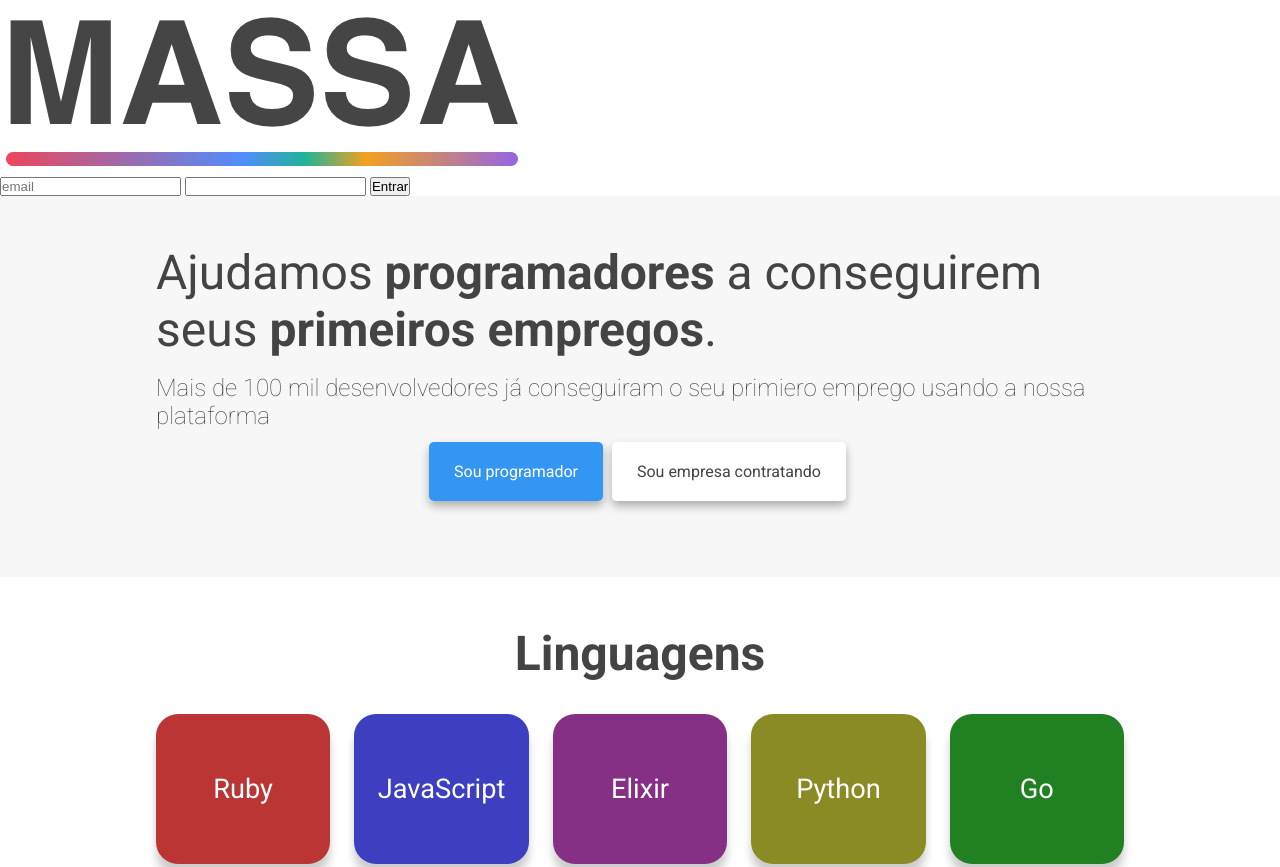
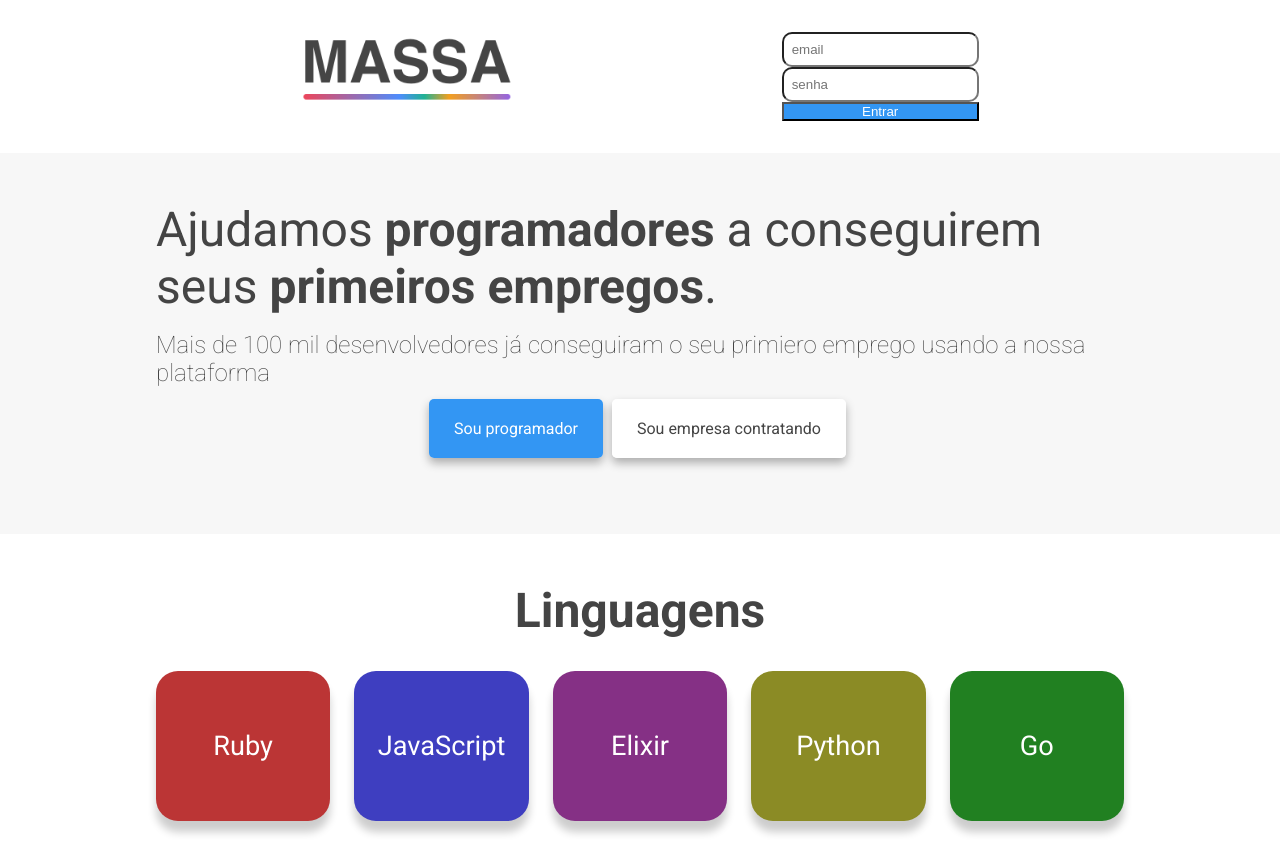
Before and after one commit to brunopurper/Projeto-Massa-, a plain HTML site: page index.html in a window 1280 px wide. Shown: the top 867 px of the page. Drawn offline with Linux system fonts and the light colour scheme.

Commit message:
praticamente finalizado

```diff
--- a/css/style.css
+++ b/css/style.css
@@ -9,6 +9,27 @@
 body{
     font-family: Roboto, sans-serif;
     color: #444;
+}
+
+header {
+    display: flex;
+    justify-content: space-evenly;
+    padding: 2rem;
+}
+
+.logo img {
+    width: 211px;
+}
+
+.sign-in {
+    display: flex;
+    flex-direction:column;
+    justify-content: center;
+}
+
+input {
+    padding: 0.5rem;
+    border-radius: 10px;
 }
 
 section{
--- a/index.html
+++ b/index.html
@@ -11,16 +11,20 @@
     <title>Massa</title>
 </head>
 <body>
-    <div class="logo">
-    <img src="/images/logo.png" alt="Logo marca Massa">
-    </div>
+    <header>
+        <div class="logo">
+        <img src="/images/logo.png" alt="Logo marca Massa">
+        </div>
 
+        <div class="sign-in">
+            <form class="" action="#"></form>
+            <input  type="email" placeholder="email">
+            <input type="password" placeholder="senha">
 
-    <form class="sing-in" action="#"></form>
-    <input  type="email" placeholder="email">
-    <input type="password">
+            <button class="primary" type="submit"> Entrar </button>
+        </div>
 
-    <button type="submit"> Entrar </button>
+    </header>
 
 
 
```
